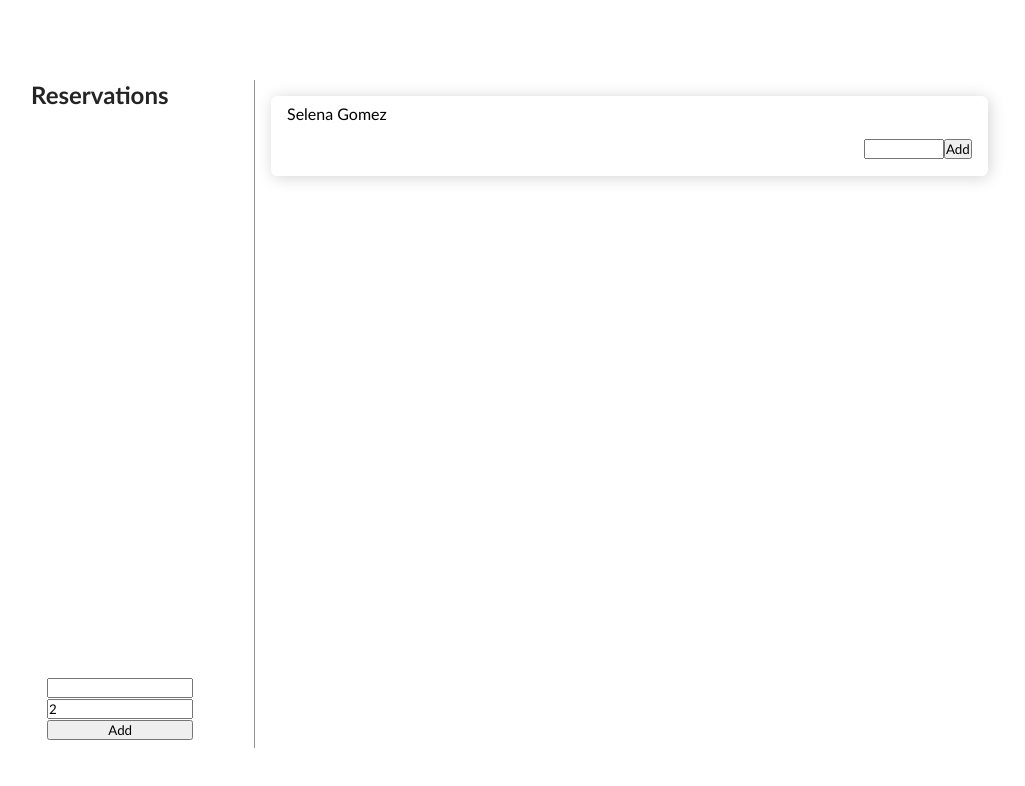
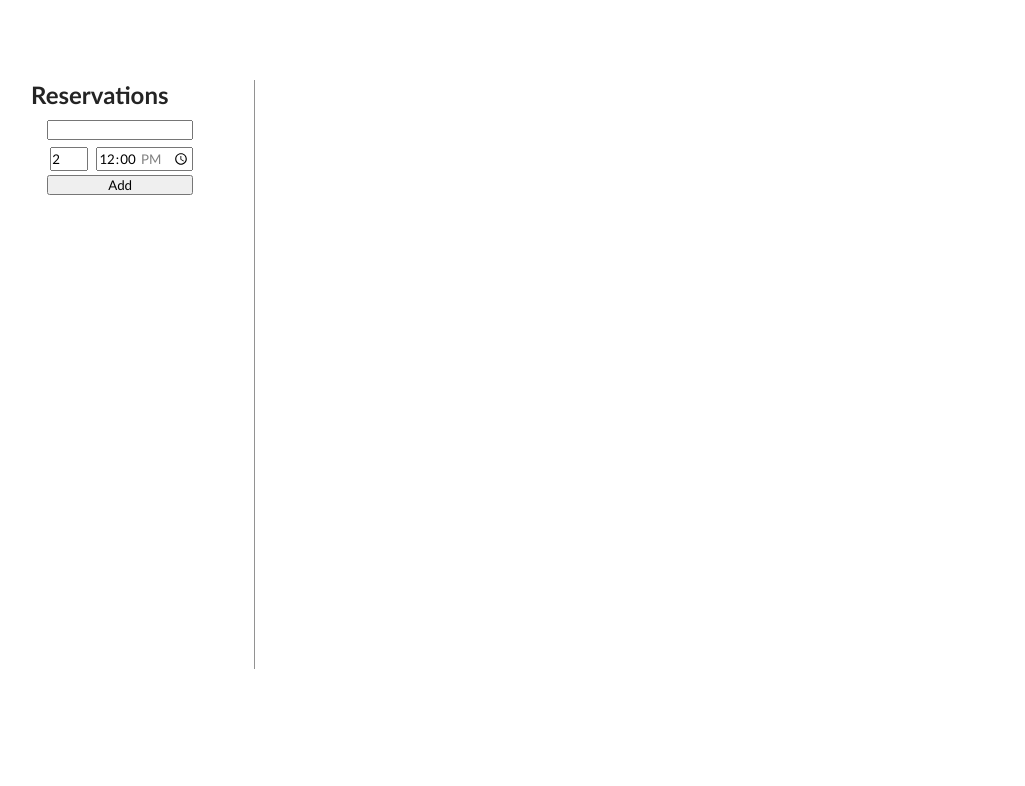
Before and after one commit to MaciejMu/WaiterHelper, a Next.js app: page / in a window 1280 px wide. Shown: the top 786 px of the page, without its empty margins (49-1074 px from the left). Built offline with nearby package versions, Linux system fonts and the light colour scheme.

Commit message:
all working

```diff
--- a/app/globals.css
+++ b/app/globals.css
@@ -46,10 +46,18 @@
 
 .reservation-input-container input {
   width: 100%;
+  margin: 0.2rem 0;
 }
 
 .reservation-input-container button {
   width: 100%;
+  cursor: pointer;
+}
+
+.reservation-input-numbers {
+  display: flex;
+  gap: 0.5rem;
+  padding-left: 0.2rem;
 }
 
 .customer-food-container {
@@ -74,7 +82,22 @@
   box-shadow: 0.1rem 0.1rem 1rem rgba(0, 0, 0, 0.171);
   width: 80%;
   margin: 1rem;
-  height: 5rem;
+  min-height: 5rem;
+}
+
+.customer-food-card-customer-info {
+  display: flex;
+  justify-content: space-between;
+}
+
+.customer-food-card-subtotal {
+  font-weight: 400;
+  font-size: 1.3rem;
+}
+
+.customer-food-card-button {
+  background: none;
+  border: none;
 }
 
 .customer-food-input-container {
--- a/app/page.tsx
+++ b/app/page.tsx
@@ -1,6 +1,7 @@
 import ReservationCard from "@/components/ReservationCard/ReservationCard";
 import "./globals.css";
 import AddReservation from "@/components/AddReservation/AddReservation";
+import CustomerCard from "@/components/CustomerCard/CustomerCard";
 
 function Home() {
   return (
@@ -10,22 +11,13 @@ function Home() {
           <div>
             <h5 className="reservation-header">Reservations</h5>
             <div className="reservation-cards-container">
+              <AddReservation />
               <ReservationCard />
             </div>
           </div>
-          <AddReservation />
         </div>
         <div className="customer-food-container">
-          <div className="customer-food-card-container">
-            <p>Selena Gomez</p>
-            <div className="customer-foods-container">
-              <div className="customer-food"></div>
-              <div className="customer-food-input-container">
-                <input />
-                <button>Add</button>
-              </div>
-            </div>
-          </div>
+          <CustomerCard />
         </div>
       </div>
     </div>
--- a/package.json
+++ b/package.json
@@ -13,6 +13,7 @@
     "@types/node": "20.3.1",
     "@types/react": "18.2.12",
     "@types/react-dom": "18.2.5",
+    "nanoid": "^4.0.2",
     "next": "13.4.5",
     "react": "18.2.0",
     "react-dom": "18.2.0",
--- a/src/components/AddReservation/AddReservation.tsx
+++ b/src/components/AddReservation/AddReservation.tsx
@@ -1,19 +1,29 @@
 "use client";
 import { addReservation } from "@/redux/features/reservationSlice";
+import { nanoid } from "nanoid";
 import React, { useState } from "react";
 import { useDispatch } from "react-redux";
 
 const AddReservation = () => {
   const [customerName, setCustomerName] = useState("");
   const [numerOfCustomers, setNumerOfCustomers] = useState("2");
+  const [time, setTime] = useState("12:00");
 
   const dispatch = useDispatch();
 
   const handleAddReservation = () => {
     if (!customerName) return;
-    dispatch(addReservation({ customerName, numerOfCustomers }));
+    dispatch(
+      addReservation({
+        customerName,
+        numerOfCustomers,
+        time,
+        id: nanoid(),
+      })
+    );
     setCustomerName("");
     setNumerOfCustomers("2");
+    setTime("12:00");
   };
   return (
     <div className="reservation-input-container">
@@ -21,11 +31,22 @@ const AddReservation = () => {
         value={customerName}
         onChange={(e) => setCustomerName(e.target.value)}
       />
-      <input
-        type="number"
-        value={numerOfCustomers}
-        onChange={(e) => setNumerOfCustomers(e.target.value)}
-      />
+      <div className="reservation-input-numbers">
+        <input
+          type="number"
+          min="1"
+          max="12"
+          value={numerOfCustomers}
+          onChange={(e) => setNumerOfCustomers(e.target.value)}
+        />
+        <input
+          type="time"
+          min="12:00"
+          max="22:00"
+          value={time}
+          onChange={(e) => setTime(e.target.value)}
+        />
+      </div>
       <button onClick={() => handleAddReservation()}>Add</button>
     </div>
   );
--- /dev/null
+++ b/src/components/CustomerCard/CustomerCard.tsx
@@ -0,0 +1,68 @@
+"use client";
+import {
+  Customer,
+  Foods,
+  addFood,
+  removeCustomer,
+} from "@/redux/features/customersSlice";
+import { RootState } from "@/redux/store";
+import { nanoid } from "nanoid";
+import React, { useState } from "react";
+import { useDispatch, useSelector } from "react-redux";
+
+const CustomerCard = () => {
+  const [customerFood, setCustomerFood] = useState("");
+
+  const customers = useSelector((state: RootState) => state.customers.value);
+
+  const dispatch = useDispatch();
+
+  const handleAddCustomer = (id: string) => {
+    if (!customerFood) return;
+    dispatch(addFood({ id, food: customerFood }));
+    setCustomerFood("");
+    console.log(customers);
+  };
+
+  const handleDeletecustomer = (i: number) => {
+    dispatch(removeCustomer(i));
+  };
+
+  return (
+    <>
+      {customers.map((c, i) => (
+        <div className="customer-food-card-container" key={c.id}>
+          <div className="customer-food-card-customer-info">
+            <button
+              className="customer-food-card-button"
+              onClick={() => handleDeletecustomer(i)}
+            >
+              X
+            </button>
+            <div>
+              <p>{c.customerName}</p>
+              <p>{c.numerOfCustomers}👫</p>
+            </div>
+            <p className="customer-food-card-subtotal">$ {c.subtotal}</p>
+          </div>
+          <div className="customer-foods-container">
+            <div className="customer-food">
+              {c.food?.map((f) => (
+                <p key={nanoid(2)}>{f}</p>
+              ))}
+            </div>
+            <div className="customer-food-input-container">
+              <input
+                value={customerFood}
+                onChange={(e) => setCustomerFood(e.target.value)}
+              />
+              <button onClick={() => handleAddCustomer(c.id)}>Add</button>
+            </div>
+          </div>
+        </div>
+      ))}
+    </>
+  );
+};
+
+export default CustomerCard;
--- a/src/components/ReservationCard/ReservationCard.tsx
+++ b/src/components/ReservationCard/ReservationCard.tsx
@@ -4,6 +4,7 @@ import { useSelector } from "react-redux";
 import { RootState } from "@/redux/store";
 import { useDispatch } from "react-redux";
 import { deleteReservation } from "@/redux/features/reservationSlice";
+import { Customer, addCustomer } from "@/redux/features/customersSlice";
 
 const ReservationCard = () => {
   const reservations = useSelector(
@@ -12,7 +13,16 @@ const ReservationCard = () => {
 
   const dispatch = useDispatch();
 
-  const handleDeleteReservation = (i: number) => {
+  const handleDeleteReservation = (customerName: Customer, i: number) => {
+    dispatch(
+      addCustomer({
+        id: customerName.id,
+        customerName: customerName.customerName,
+        numerOfCustomers: customerName.numerOfCustomers,
+        food: [],
+        subtotal: 0,
+      })
+    );
     dispatch(deleteReservation(i));
   };
 
@@ -20,12 +30,16 @@ const ReservationCard = () => {
     <>
       {reservations.map((reserv, index) => (
         <div
-          onClick={() => handleDeleteReservation(index)}
-          key={reserv.customerName}
+          onClick={() => handleDeleteReservation(reserv, index)}
           className="reservation-card-container"
+          key={reserv.id}
         >
-          <p>{reserv.customerName}</p>
-          <p>{reserv.numerOfCustomers}👫</p>
+          <div>
+            <p>{reserv.customerName}</p>
+            <p>{reserv.numerOfCustomers}👫</p>
+          </div>
+          <br />
+          <p>{reserv.time}</p>
         </div>
       ))}
     </>
--- /dev/null
+++ b/src/redux/features/customersSlice.tsx
@@ -0,0 +1,45 @@
+import { createSlice, PayloadAction } from "@reduxjs/toolkit";
+
+export type Customer = {
+  id: string;
+  customerName: string;
+  numerOfCustomers: string;
+  food?: string[];
+  subtotal?: number;
+};
+
+type initialState = {
+  value: Customer[];
+};
+
+export type Foods = {
+  id: string;
+  food: string;
+};
+
+const initialState: initialState = {
+  value: [],
+};
+
+const customers = createSlice({
+  name: "customers",
+  initialState,
+  reducers: {
+    addCustomer: (state, action: PayloadAction<Customer>) => {
+      state.value.push(action.payload);
+    },
+    addFood: (state, action: PayloadAction<Foods>) => {
+      state.value.forEach((customer) => {
+        if (customer.id === action.payload.id) {
+          customer.food?.push(action.payload.food);
+        }
+      });
+    },
+    removeCustomer: (state, action: PayloadAction<number>) => {
+      state.value.splice(action.payload, 1);
+    },
+  },
+});
+
+export default customers.reducer;
+export const { addCustomer, addFood, removeCustomer } = customers.actions;
--- a/src/redux/features/reservationSlice.tsx
+++ b/src/redux/features/reservationSlice.tsx
@@ -1,7 +1,13 @@
 import { PayloadAction, createSlice } from "@reduxjs/toolkit";
+type Reservation = {
+  id: string;
+  customerName: string;
+  numerOfCustomers: string;
+  time: string;
+};
 
 type InitialState = {
-  value: { customerName: string; numerOfCustomers: string }[];
+  value: Reservation[];
 };
 
 const initialState: InitialState = {
@@ -11,10 +17,7 @@ export const reservationsSlice = createSlice({
   name: "reservations",
   initialState,
   reducers: {
-    addReservation: (
-      state,
-      action: PayloadAction<{ customerName: string; numerOfCustomers: string }>
-    ) => {
+    addReservation: (state, action: PayloadAction<Reservation>) => {
       state.value.push(action.payload);
     },
     deleteReservation: (state, action: PayloadAction<number>) => {
--- a/src/redux/store.ts
+++ b/src/redux/store.ts
@@ -1,8 +1,9 @@
 import { configureStore } from "@reduxjs/toolkit";
 import reservations from "./features/reservationSlice";
+import customers from "./features/customersSlice";
 
 export const store = configureStore({
-  reducer: { reservations },
+  reducer: { reservations, customers },
 });
 
 export type RootState = ReturnType<typeof store.getState>;
```
Also changed, not shown: 1 other file (tests, documents, lock files or other folders).
